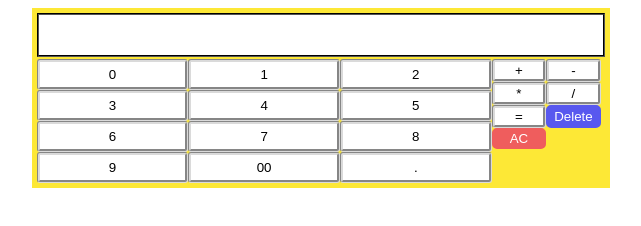
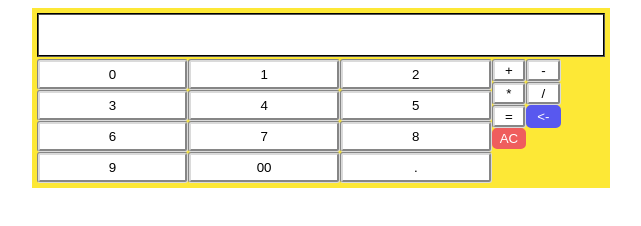
Before and after one commit to Set-Kaung/calculator, a plain HTML site: page index.html in a window 1280 px wide. Shown: the whole page, without its empty margins (319-960 px from the left). Drawn offline with Linux system fonts and the light colour scheme.

Commit message:
changed backspace style

```diff
--- a/index.html
+++ b/index.html
@@ -24,7 +24,7 @@
                 </div>
                 <div class="functions">
                     <button class="equal">=</button>
-                    <button class="backspace">Delete</button>
+                    <button class="backspace">&lt;-</button>
                     <button class="clear">AC</button>
                 </div>
             </div>
```
